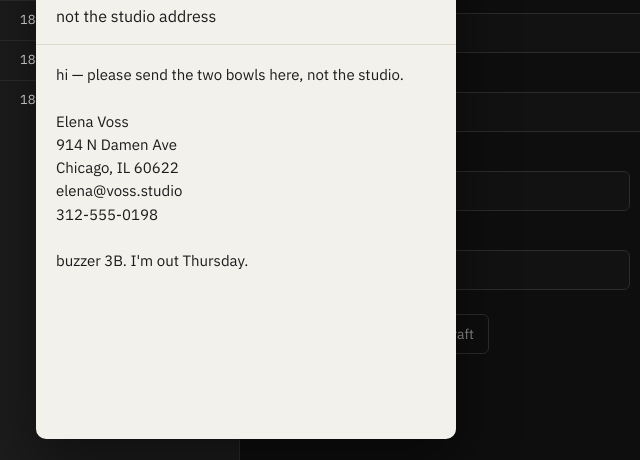
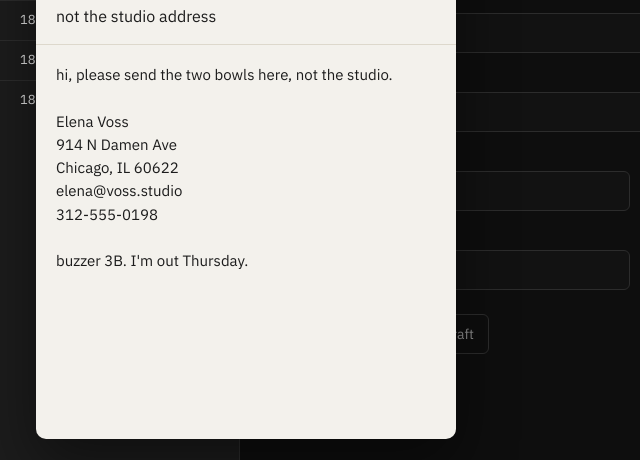
Before and after one commit to goodnight000/exact-paste, a browser extension: page demo/index.html in a window 1280 px wide. Shown: the part 177-637 px from the top of the page, 0-640 px from the left. Drawn offline with Linux system fonts and the light colour scheme.

Commit message:
Use a plain comma in the demo email.

```diff
--- a/demo/index.html
+++ b/demo/index.html
@@ -231,7 +231,7 @@
         <div>Tue 11:14 AM</div>
         <div class="subject">not the studio address</div>
       </div>
-      <article id="letter">hi — please send the two bowls here, not the studio.
+      <article id="letter">hi, please send the two bowls here, not the studio.
 
 Elena Voss
 914 N Damen Ave
```
